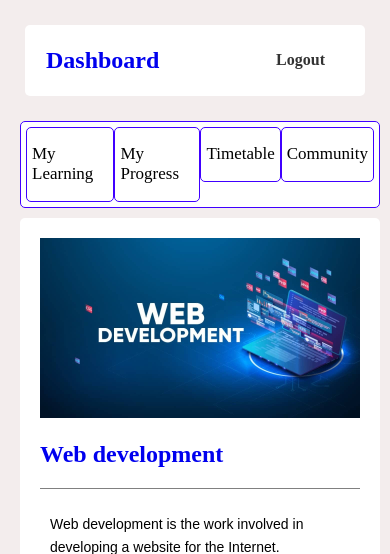
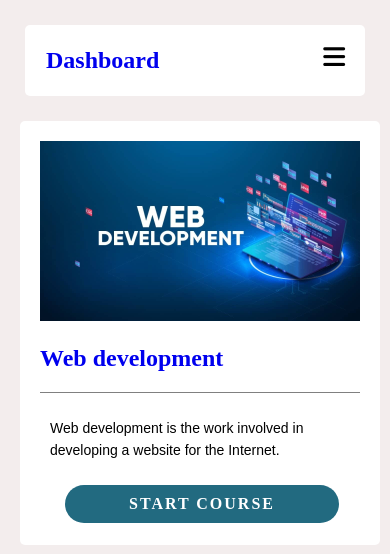
Before and after one commit to rotich-brian/WEBDEV-311, a Django app: page /course/1/ in a window 390 px wide. Shown: the top 554 px of the page. Run offline with Django 5.2, Linux system fonts and the light colour scheme; data comes from the database, SQL or seed files in the repository; both versions use the stored data as it was after the commit.

Commit message:
more setup

```diff
--- a/index/static/css/styles-base.css
+++ b/index/static/css/styles-base.css
@@ -333,10 +333,6 @@ label {
         flex-direction: column;
         padding: 10px 0;
     }
-
-    .footer-nav .copyright-info {
-        margin-top: 10px;
-    }
 }
 
 @media (max-width: 600px){
--- a/index/static/css/styles.css
+++ b/index/static/css/styles.css
@@ -64,6 +64,10 @@ a {
     color: #000000;
     font-size: 20px;
     font-weight: 500;
+}
+
+.content-div .side-bar2 {
+    display: none;
 }
 
 .content-div .cos-detail {
@@ -417,6 +421,15 @@ button[type="submit"]:hover {
     color: white;
 }
 
+label {
+    display: none;
+}
+
+#check {
+    z-index: 3;
+    display: none;
+}
+
 /* SCREEN SIZES */
 @media (max-width: 960px) {
 
@@ -427,6 +440,14 @@ button[type="submit"]:hover {
     }
 
     .content-div .side-bar {
+        display: none;
+    }
+
+    #check:checked ~ .content-div .side-bar2 {
+        display: block;
+    }
+
+    .content-div .side-bar,.side-bar2 {
         height: 100%;
         width: 100%;
         margin: 5px;
@@ -434,18 +455,29 @@ button[type="submit"]:hover {
         background-color: white;
     }
 
-    .side-bar div{
-        display: flex;
-        border: solid rgb(64, 0, 255);
-        border-width: 1px;
-        border-radius: 5px;
-        justify-content: space-around;
+    label {
+        display: block;
+        font-size: 25px;
+        cursor: pointer;
+        transition: 0.3s;
+        transition-property: color;
     }
 
-    .content-div .side-bar div h1 {
+    label:hover {
+        color: #3c00ff;
+    }
+
+    .content-div .side-bar div h1,.side-bar2 div h1 {
         color: #000000;
         font-size: 17px;
         font-weight: 500;
+    }
+
+    .side-logout {
+        font-size: 17px;
+        font-weight: 600;
+        color: rgb(11, 1, 54);
+        text-transform: uppercase;
     }
 
     .content-div .cos-detail {
@@ -460,4 +492,8 @@ button[type="submit"]:hover {
         display: none;
     }
 
+    .main-logout {
+        display: none;
+    }
+
 }
--- a/index/templates/index/course_detail.html
+++ b/index/templates/index/course_detail.html
@@ -7,8 +7,10 @@
     <meta name="viewport" content="width=device-width, initial-scale=1.0">
     <title>CourseIT Academy</title>
     <link rel="stylesheet" href="{% static 'css/styles.css' %}">
+    <link rel="stylesheet" href="https://cdnjs.cloudflare.com/ajax/libs/font-awesome/6.5.1/css/all.min.css">
 </head>
     <body>
+        <input type="checkbox" id="check">
         <div class="nav-bar">
             <div class="header">
                 <div class="div1">
@@ -16,8 +18,12 @@
                 </div>
                 <div>
                     <nav>
-                        {% comment %} <a href="">Hi, {{request.user}} <span></span></a> {% endcomment %}
-                        <a href="{% url 'sign-out' %}">Logout<span></span></a>
+                        <a class="main-logout" href="">Hi, {{request.user}} <span></span></a>
+                        <a class="main-logout" href="{% url 'sign-out' %}">Logout<span></span></a>
+
+                        <label for="check">
+                            <i class="fas fa-bars menu-btn"></i>
+                        </label>
                     </nav>
                 </div>
             </div>
@@ -46,6 +52,31 @@
                     </div></a>
                 </div>
             </div>
+
+            <div class="side-bar2">
+                <div>
+                    <a href="">
+                    <div class="side-bar-divs">
+                        <h1>My Learning</h1>
+                    </div></a>
+                    <a href="">
+                    <div class="side-bar-divs">
+                        <h1>My Progress</h1>
+                    </div></a>
+                    <a href="">
+                    <div class="side-bar-divs">
+                        <h1>Timetable</h1>
+                    </div></a>
+                    <a href="">
+                    <div class="side-bar-divs">
+                        <h1>Community</h1>
+                    </div></a>
+                    <div class="side-bar-divs">
+                    <a class="side-logout" href="{% url 'sign-out' %}">Logout</a>
+                    </div>
+                </div>
+            </div>
+
             <div class="cos-detail">
                 <div class="content">
 
```
Also changed, not shown: db.sqlite3.
